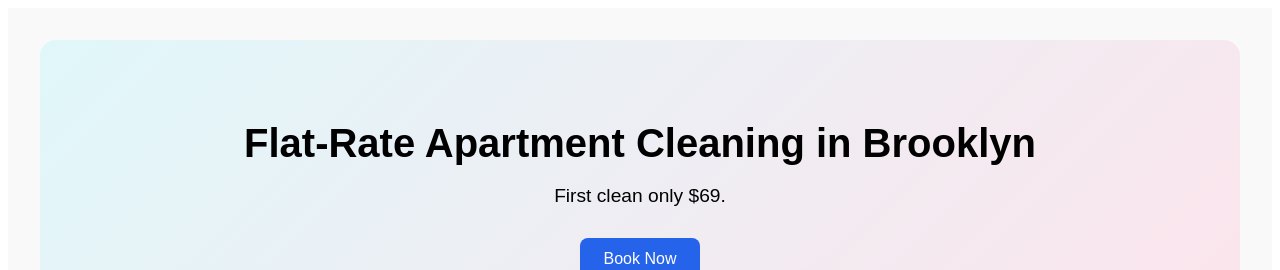
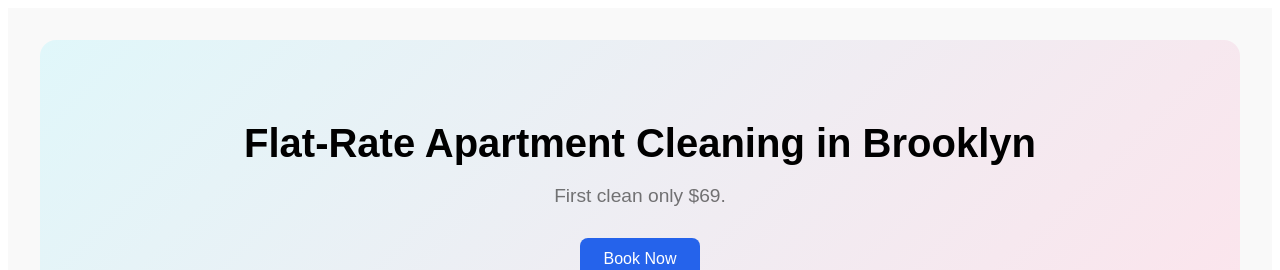
Before and after one commit to Akib-Islam1/Flat-Rate-Cleaning, a React (Vite) app: page / in a window 1280 px wide. Shown: the top 270 px of the page. Built offline with nearby package versions, Linux system fonts and the light colour scheme.

Commit message:
Update HomePage.jsx

```diff
--- a/src/HomePage.jsx
+++ b/src/HomePage.jsx
@@ -7,15 +7,20 @@
 ];
 
 export default function HomePage() {
-  const [currentPhrase, setCurrentPhrase] = useState(loopedPhrases[0]);
   const [index, setIndex] = useState(0);
+  const [fade, setFade] = useState(true); // This controls the fade animation
 
   useEffect(() => {
-    const interval = setInterval(() => {
+    const fadeOut = setTimeout(() => setFade(false), 1500); // Start fading out
+    const switchText = setTimeout(() => {
       setIndex(prev => (prev + 1) % loopedPhrases.length);
-      setCurrentPhrase(loopedPhrases[(index + 1) % loopedPhrases.length]);
+      setFade(true); // Fade back in with new phrase
     }, 2000);
-    return () => clearInterval(interval);
+
+    return () => {
+      clearTimeout(fadeOut);
+      clearTimeout(switchText);
+    };
   }, [index]);
 
   return (
@@ -25,9 +30,16 @@
         <h1 style={{ fontSize: '2.5rem', fontWeight: 'bold', marginBottom: '1rem' }}>
           Flat-Rate Apartment Cleaning in Brooklyn
         </h1>
-        <p style={{ fontSize: '1.2rem', marginBottom: '1.5rem', height: '1.5em', transition: 'opacity 0.4s ease' }}>
-          {currentPhrase}
-        </p>
+        <p style={{
+  fontSize: '1.2rem',
+  marginBottom: '1.5rem',
+  height: '1.5em',
+  opacity: fade ? 1 : 0,
+  transition: 'opacity 0.5s ease-in-out',
+  color: '#333'
+}}>
+  {loopedPhrases[index]}
+</p>
         <a href="#book" style={{ textDecoration: 'none' }}>
           <button style={{ padding: '12px 24px', fontSize: '1rem', backgroundColor: '#2563eb', color: 'white', borderRadius: '8px', border: 'none', cursor: 'pointer' }}>
             Book Now
```
